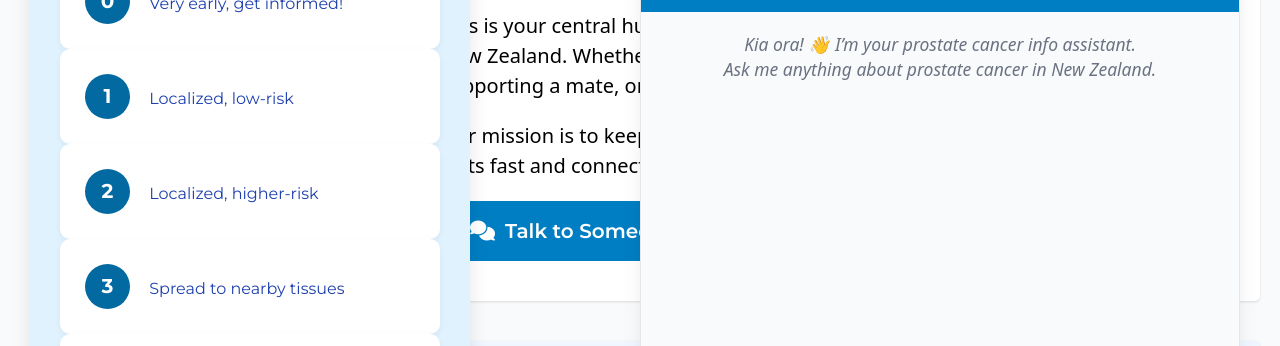
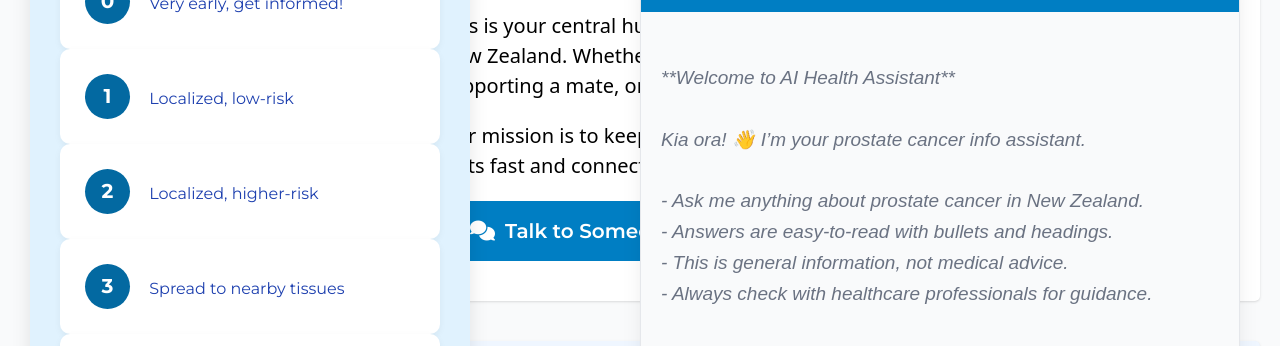
Before and after one commit to Soulstrikes/menshealthnz, a website: page index.html in a window 1280 px wide. Both pictures are taken after a click on the button 1220 px from the left and 740 px from the top of the page. Shown: the part 254-600 px from the top of the page. Drawn offline with nearby package versions, Linux system fonts and the light colour scheme; files that its build step writes are made by us from their sources.

Commit message:
index and style update ai chatbox

```diff
--- a/index.html
+++ b/index.html
@@ -218,12 +218,18 @@
             <button id="closeChat" class="text-white text-lg font-bold hover:text-gray-300">&times;</button>
           </div>
 
-          <div id="chatMessages" class="h-80 overflow-y-auto p-4 text-sm text-gray-800">
-            <div class="text-gray-500 text-center italic">
-              Kia ora! 👋 I’m your prostate cancer info assistant.<br>
-              Ask me anything about prostate cancer in New Zealand.
+            <div id="chatMessages" class="h-80 overflow-y-auto p-4 text-sm text-gray-800">
+              <div class="text-gray-500 italic whitespace-pre-wrap leading-relaxed text-left">
+**Welcome to AI Health Assistant**
+
+Kia ora! 👋 I’m your prostate cancer info assistant.
+
+- Ask me anything about prostate cancer in New Zealand.
+- Answers are easy-to-read with bullets and headings.
+- This is general information, not medical advice.
+- Always check with healthcare professionals for guidance.
             </div>
-          </div>
+            </div>
 
         <div class="input-area">
           <input
--- a/style/style.css
+++ b/style/style.css
@@ -310,6 +310,10 @@ main {
   display: flex;
   flex-direction: column;
   gap: 0.75rem;
+  white-space: pre-wrap;   /* preserves line breaks from backend */
+  line-height: 1.6;        /* more space between lines */
+  font-family: Arial, sans-serif;
+  font-size: 0.95rem;      /* adjust font to fit small box */
 }
 
 /* Chat input area */
```
